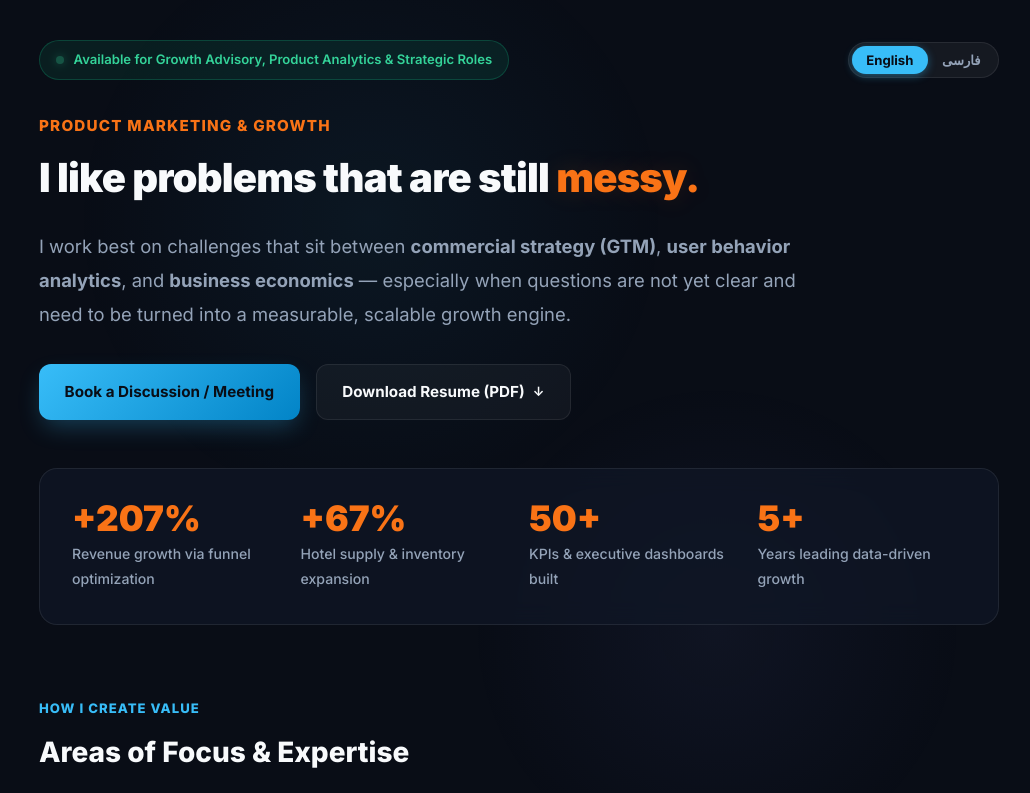
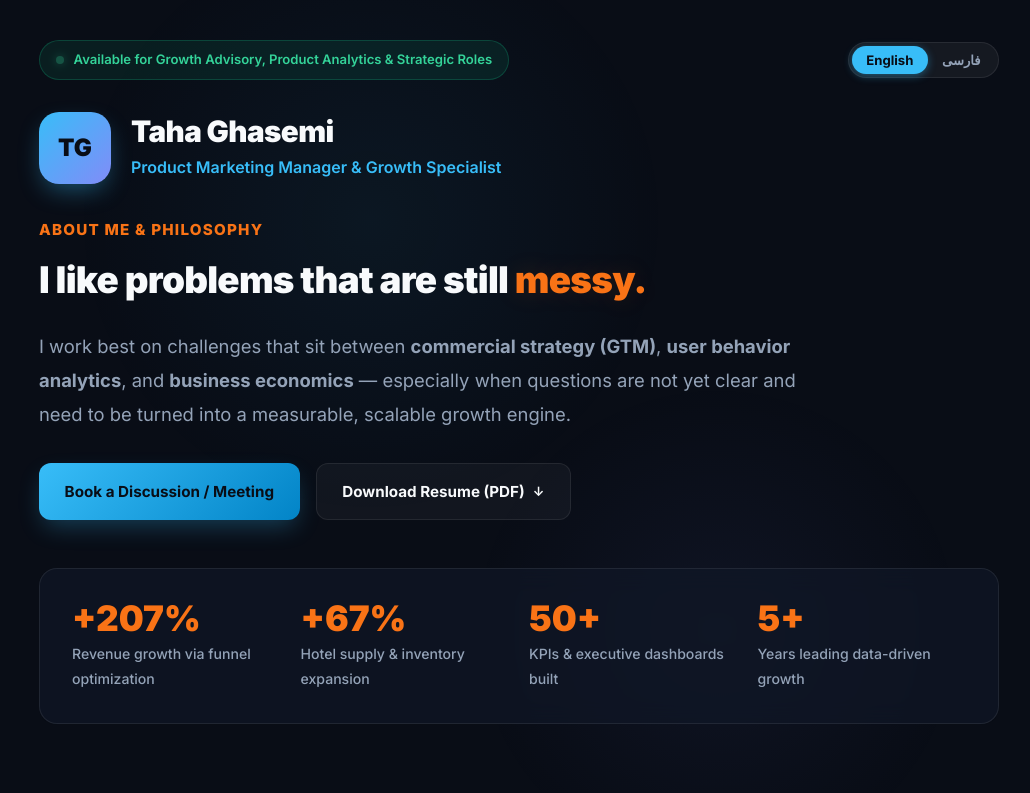
Before and after one commit to tahaghasemi-co/info, a plain HTML site: page index.html in a window 1280 px wide. Shown: the top 793 px of the page, without its empty margins (121-1151 px from the left). Drawn offline with Linux system fonts and the light colour scheme.

Commit message:
Update index v4.html

```diff
--- a/index.html
+++ b/index.html
@@ -141,6 +141,44 @@
       box-shadow: 0 2px 8px rgba(56, 189, 248, 0.4);
     }
 
+    /* بخش معرفی هویت و پرسونال برندینگ */
+    .profile-header {
+      display: flex;
+      align-items: center;
+      gap: 1.25rem;
+      margin-bottom: 2rem;
+    }
+
+    .profile-avatar {
+      width: 72px;
+      height: 72px;
+      border-radius: 20px;
+      background: linear-gradient(135deg, var(--accent), var(--purple));
+      display: flex;
+      align-items: center;
+      justify-content: center;
+      font-size: 1.5rem;
+      font-weight: 900;
+      color: #090d16;
+      box-shadow: 0 10px 25px -5px rgba(56, 189, 248, 0.4);
+      flex-shrink: 0;
+    }
+
+    .profile-info h2 {
+      font-size: 1.85rem;
+      font-weight: 900;
+      letter-spacing: -0.02em;
+      color: var(--text-main);
+      line-height: 1.2;
+    }
+
+    .profile-info p {
+      font-size: 1rem;
+      color: var(--accent);
+      font-weight: 600;
+      margin-top: 0.25rem;
+    }
+
     .hero-section {
       margin-bottom: 3.5rem;
     }
@@ -155,7 +193,7 @@
     }
 
     .hero-title {
-      font-size: 2.5rem;
+      font-size: 2.3rem;
       font-weight: 900;
       line-height: 1.35;
       letter-spacing: -0.02em;
@@ -170,7 +208,7 @@
     .hero-lead {
       font-size: 1.15rem;
       color: var(--text-sub);
-      max-width: 780px;
+      max-width: 800px;
       margin-bottom: 2rem;
       line-height: 1.85;
     }
@@ -661,9 +699,19 @@
       </div>
     </div>
 
-    <!-- Section 1: Hero -->
+    <!-- Section 1: Hero & Identity -->
     <section class="hero-section">
-      <div class="hero-eyebrow" id="txt-eyebrow">Product Marketing & Growth</div>
+
+      <!-- هویت و نام مشخص -->
+      <div class="profile-header">
+        <div class="profile-avatar" id="txt-avatar">TG</div>
+        <div class="profile-info">
+          <h2 id="txt-name">Taha Ghasemi</h2>
+          <p id="txt-role-sub">Product Marketing Manager & Growth Specialist</p>
+        </div>
+      </div>
+
+      <div class="hero-eyebrow" id="txt-eyebrow">ABOUT ME & PHILOSOPHY</div>
       <h1 class="hero-title" id="txt-title">
         I like problems that are still <span>messy.</span>
       </h1>
@@ -986,8 +1034,11 @@
     const translations = {
       en: {
         dir: 'ltr',
+        avatar: 'TG',
+        name: 'Taha Ghasemi',
+        roleSub: 'Product Marketing Manager & Growth Specialist',
         badge: 'Available for Growth Advisory, Product Analytics & Strategic Roles',
-        eyebrow: 'Product Marketing & Growth',
+        eyebrow: 'ABOUT ME & PHILOSOPHY',
         title: 'I like problems that are still <span>messy.</span>',
         lead: 'I work best on challenges that sit between <strong>commercial strategy (GTM)</strong>, <strong>user behavior analytics</strong>, and <strong>business economics</strong> — especially when questions are not yet clear and need to be turned into a measurable, scalable growth engine.',
         ctaMain: 'Book a Discussion / Meeting',
@@ -1065,8 +1116,11 @@
       },
       fa: {
         dir: 'rtl',
+        avatar: 'ط‌ق',
+        name: 'طاها قاسمی',
+        roleSub: 'مدیر بازاریابی محصول و متخصص رشد (Growth Specialist)',
         badge: 'در دسترس برای مشاوره رشد، تحلیل محصول و همکاری‌های استراتژیک',
-        eyebrow: 'Product Marketing & Growth',
+        eyebrow: 'درباره من و رویکرد فکری',
         title: 'من عاشق مسائلی هستم که هنوز <span>مبهم و حل‌نشده‌اند.</span>',
         lead: 'تخصص من در اتصال <strong>استراتژی بازاریابی (GTM)</strong>، <strong>تحلیل رفتار کاربر</strong> و <strong>اقتصاد کسب‌وکار</strong> است؛ به‌خصوص زمانی که سؤالات تجاری هنوز شفاف نیستند و باید به یک سیستم اندازه‌پذیر و مقیاس‌پذیر تبدیل شوند.',
         ctaMain: 'درخواست گفت‌وگو و جلسه',
@@ -1155,6 +1209,12 @@
       document.getElementById('btn-en').classList.toggle('active', lang === 'en');
       document.getElementById('btn-fa').classList.toggle('active', lang === 'fa');
 
+      // هویت
+      document.getElementById('txt-avatar').textContent = t.avatar;
+      document.getElementById('txt-name').textContent = t.name;
+      document.getElementById('txt-role-sub').textContent = t.roleSub;
+
+      // متون اصلی
       document.getElementById('txt-badge').textContent = t.badge;
       document.getElementById('txt-eyebrow').textContent = t.eyebrow;
       document.getElementById('txt-title').innerHTML = t.title;
@@ -1162,6 +1222,7 @@
       document.getElementById('txt-cta-main').textContent = t.ctaMain;
       document.getElementById('txt-cta-resume').textContent = t.ctaResume;
 
+      // متریک‌ها
       document.getElementById('m1-val').textContent = t.m1Val;
       document.getElementById('m1-lbl').textContent = t.m1Lbl;
       document.getElementById('m2-val').textContent = t.m2Val;
@@ -1171,6 +1232,7 @@
       document.getElementById('m4-val').textContent = t.m4Val;
       document.getElementById('m4-lbl').textContent = t.m4Lbl;
 
+      // حوزه‌ها
       document.getElementById('txt-w-eye').textContent = t.wEye;
       document.getElementById('txt-w-title').textContent = t.wTitle;
       document.getElementById('f1-title').textContent = t.f1Title;
@@ -1182,6 +1244,7 @@
       document.getElementById('f4-title').textContent = t.f4Title;
       document.getElementById('f4-desc').textContent = t.f4Desc;
 
+      // شبیه‌ساز
       document.getElementById('txt-s-eye').textContent = t.sEye;
       document.getElementById('txt-s-title').textContent = t.sTitle;
       document.getElementById('txt-s-desc').textContent = t.sDesc;
@@ -1193,6 +1256,7 @@
       document.getElementById('res-clv-lbl').textContent = t.resClvLbl;
       document.getElementById('res-cta').textContent = t.resCta;
 
+      // سوابق کاری
       document.getElementById('txt-e-eye').textContent = t.eEye;
       document.getElementById('txt-e-title').textContent = t.eTitle;
       document.getElementById('e1-role').textContent = t.e1Role;
@@ -1214,6 +1278,7 @@
       const hiddenExp = document.getElementById('hidden-experiences');
       document.getElementById('load-more-btn').textContent = hiddenExp.classList.contains('active') ? t.loadMoreClose : t.loadMoreOpen;
 
+      // تماس و فرم
       document.getElementById('txt-c-eye').textContent = t.cEye;
       document.getElementById('txt-c-title').textContent = t.cTitle;
       document.getElementById('info-title').textContent = t.infoTitle;
@@ -1325,7 +1390,6 @@
       }, 100);
     }
 
-    // لود اولیه به زبان انگلیسی
     setLanguage('en');
   </script>
 </body>
```
